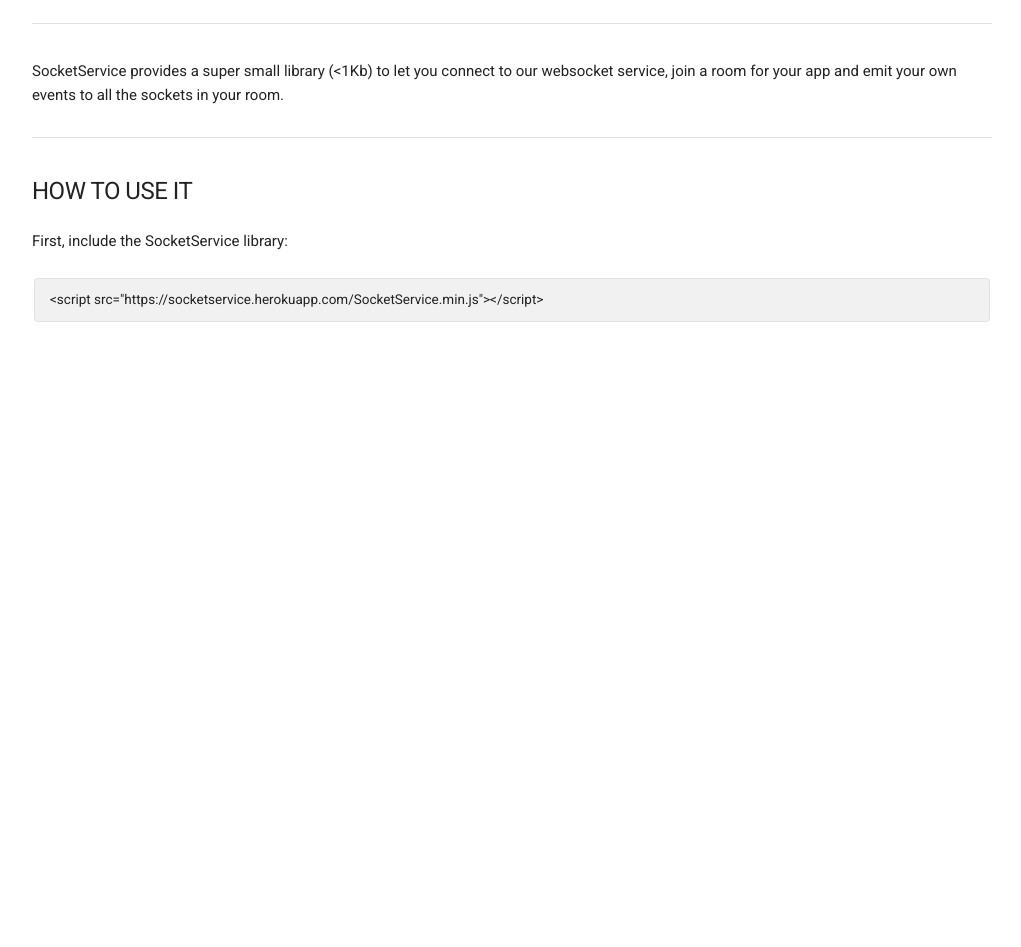
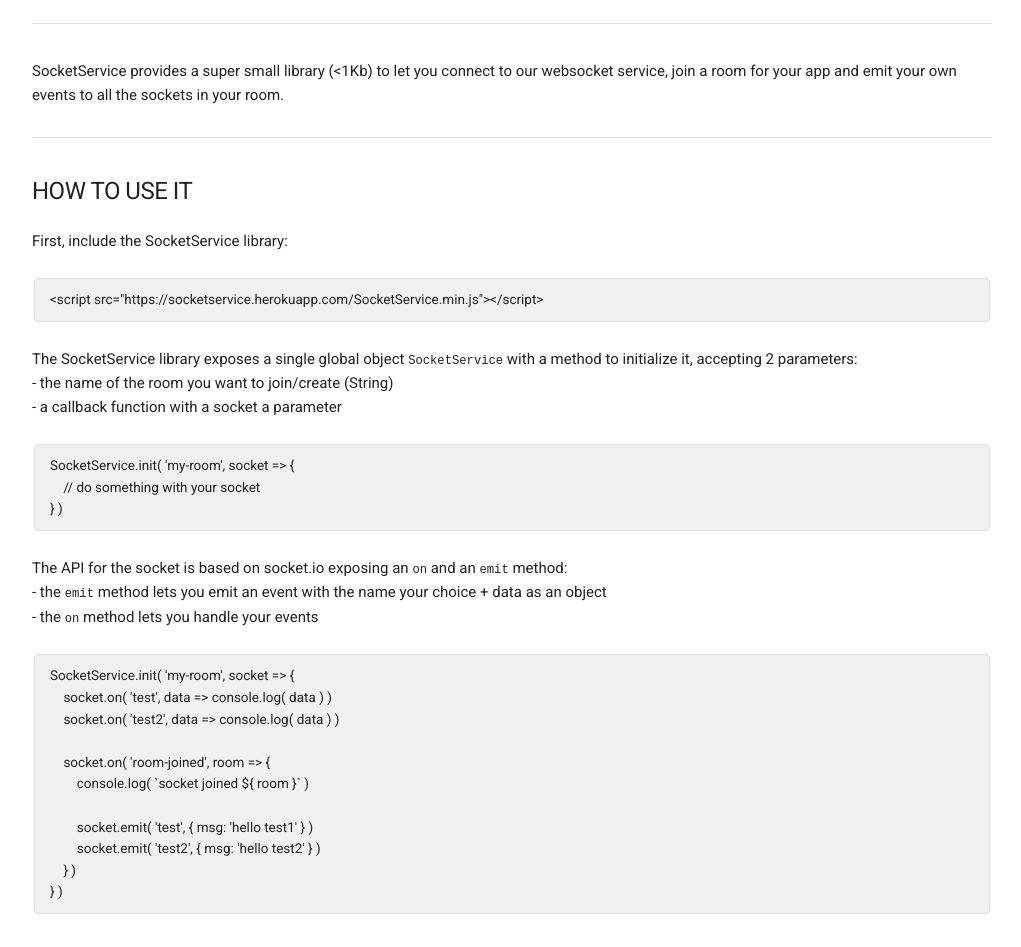
Before and after one commit to MAKIO135/SocketService, a website: page src/public/index.html in a window 1280 px wide. Shown: the part 89-1036 px from the top of the page, without its empty margins (128-1149 px from the left). Before the commit the page ends 800 px from the top, so only its background shows below. Drawn offline with nearby package versions, Linux system fonts and the light colour scheme; files that its build step writes are made by us from their sources.

Commit message:
working on documentation

```diff
--- a/src/public/SocketService.js
+++ b/src/public/SocketService.js
@@ -5,7 +5,7 @@
     class Socket {
         constructor( room ) {
             this.room = room
-            this.socket = io()
+            this.socket = io( 'https://socketservice.herokuapp.com/' )
             this.socket.on( 'connected', () => this.socket.emit( 'join-room', this.room ) )
         }
 
--- a/src/public/index.html
+++ b/src/public/index.html
@@ -22,6 +22,34 @@
         <p>First, include the SocketService library:</p>
         <pre><code>&lt;script src="https://socketservice.herokuapp.com/SocketService.min.js"&gt;&lt;/script&gt;</code></pre>
 
+        <p>
+            The SocketService library exposes a single global object <span class="code">SocketService</span> with a method to initialize it, accepting 2 parameters:<br>
+            - the name of the room you want to join/create (String)<br>
+            - a callback function with a socket a parameter
+        </p>
+
+<pre><code>SocketService.init( 'my-room', socket => {
+    // do something with your socket
+} )</code></pre>
+
+    <p>
+        The API for the socket is based on socket.io exposing an <span class="code">on</span> and an <span class="code">emit</span> method: <br>
+        - the <span class="code">emit</span> method lets you emit an event with the name your choice + data as an object<br>
+        - the <span class="code">on</span> method lets you handle your events
+    </p>
+
+<pre><code>SocketService.init( 'my-room', socket => {
+    socket.on( 'test', data => console.log( data ) )
+    socket.on( 'test2', data => console.log( data ) )
+
+    socket.on( 'room-joined', room => {
+        console.log( `socket joined ${ room }` )
+
+        socket.emit( 'test', { msg: 'hello test1' } )
+        socket.emit( 'test2', { msg: 'hello test2' } )
+    } )
+} )</code></pre>
+
     </div>
 
     <script src="/SocketService.min.js"></script>
--- a/src/public/style.scss
+++ b/src/public/style.scss
@@ -13,3 +13,7 @@
 h6{
     margin-top: -30px;
 }
+
+.code{
+    font-family: monospace;
+}
```
Also changed, not shown: src/public/SocketService.min.js, src/public/style.min.css.
